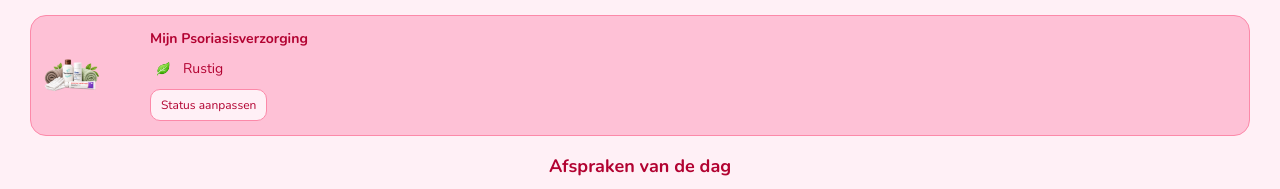
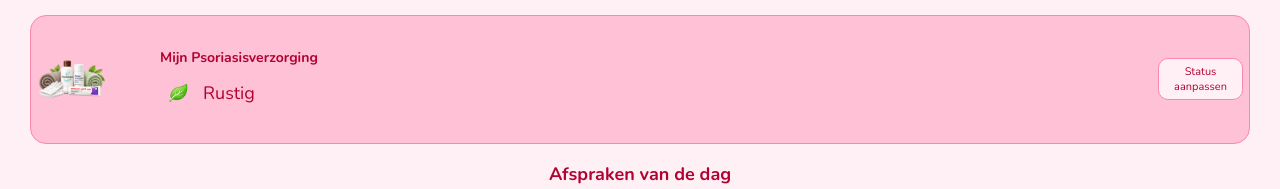
Before and after one commit to krisjuhkpn-afk/mijn-basis, a plain HTML site: page index.html in a window 1280 px wide. Shown: the part 1424-1613 px from the top of the page. Drawn offline with nearby package versions, Linux system fonts and the light colour scheme; no server answers.

Commit message:
Update index.html

```diff
--- a/index.html
+++ b/index.html
@@ -618,17 +618,17 @@ border-radius: 3px;
 .psoriasis-balk {
   display: flex;
   align-items: center;
-  gap: 12px;
+  gap: 8px;
   margin: 18px 0;
-  padding: 12px;
+  padding: 6px;
   background: #FEC1D6;
   border: 1px solid #FC89A9;
   border-radius: 16px;
 }
 
 .psoriasis-balk > img {
-  width: 95px;
-  height: 95px;
+  width: 115px;
+  height: 115px;
   object-fit: contain;
   flex-shrink: 0;
 }
@@ -639,6 +639,7 @@ border-radius: 3px;
   align-items: flex-start;
   gap: 8px;
   min-width: 0;
+ flex: 1;
   color: #B20231;
   font-size: 14px;
 }
@@ -647,11 +648,12 @@ border-radius: 3px;
   display: flex;
   align-items: center;
   gap: 8px;
+  font-size: 18px;
 }
 
 .psoriasis-status img {
-  width: 25px;
-  height: 25px;
+  width: 35px;
+  height: 35px;
   object-fit: contain;
 }
 
@@ -660,10 +662,12 @@ border-radius: 3px;
   color: #B20231;
   border: 1px solid #FC89A9;
   border-radius: 10px;
-  padding: 7px 10px;
+  padding: 5px 8px;
   font-family: inherit;
-  font-size: 12px;
+  font-size: 11px;
   cursor: pointer;
+ flex-shrink: 0;
+max-width: 85px;
 }
 
 /* Blauwe dag */
@@ -731,6 +735,7 @@ body.blauwe-dag-actief #psoriasis-status-knop {
   <a href="#"><img src="14 ontspannen.png" alt="Ontspannen"></a>
   <a href="#"><img src="15 medicamentels.png" alt="Medicamentels"></a>
 </div>
+
 
 
 <div class="psoriasis-balk">
@@ -745,11 +750,11 @@ body.blauwe-dag-actief #psoriasis-status-knop {
            alt="Verzorgingsstatus">
       <span id="psoriasis-status-tekst">Rustig</span>
     </div>
-
-    <button id="psoriasis-status-knop" type="button">
-      Status aanpassen
-    </button>
   </div>
+
+  <button id="psoriasis-status-knop" type="button">
+    Status aanpassen
+  </button>
 </div>
 
 
```
